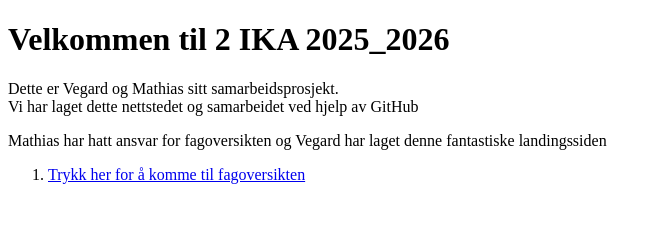
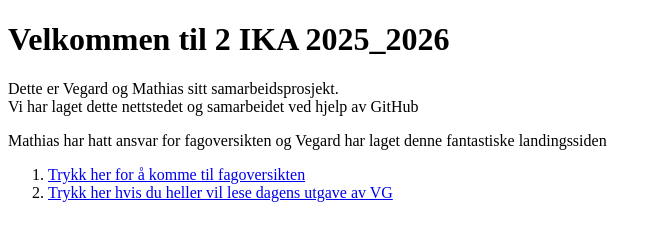
Before and after one commit to vegardbjorstad/2IKA_2025, a plain HTML site: page index.html in a window 1280 px wide. Shown: the whole page, without its empty margins (0-661 px from the left). Drawn offline with Linux system fonts and the light colour scheme.

Commit message:
lagt til litt mer innhold i index.html

```diff
--- a/index.html
+++ b/index.html
@@ -14,6 +14,7 @@
 
 <ol>
     <li><a href="fagoversikt.html">Trykk her for å komme til fagoversikten</a></li>
+    <li><a href="www.vg.no">Trykk her hvis du heller vil lese dagens utgave av VG</a></li>
 </ol>
 </body>
 </html>
```
